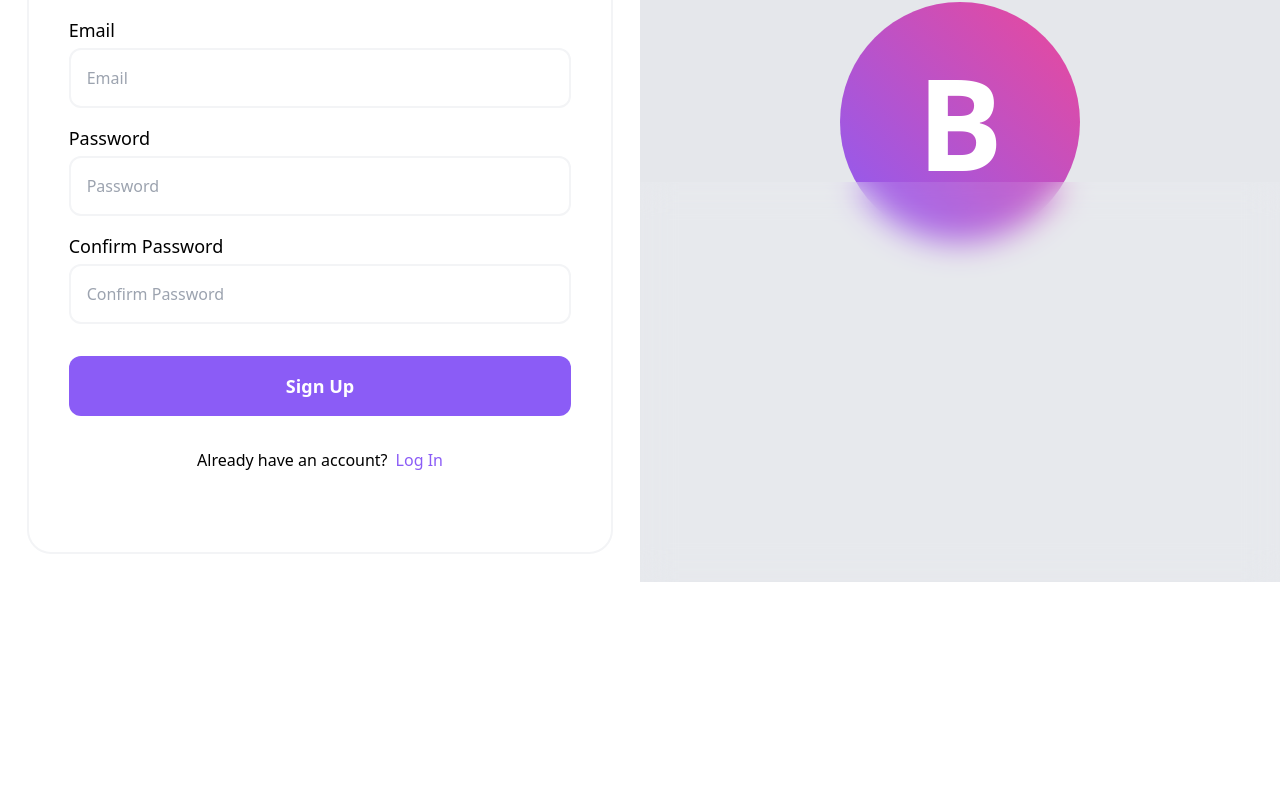
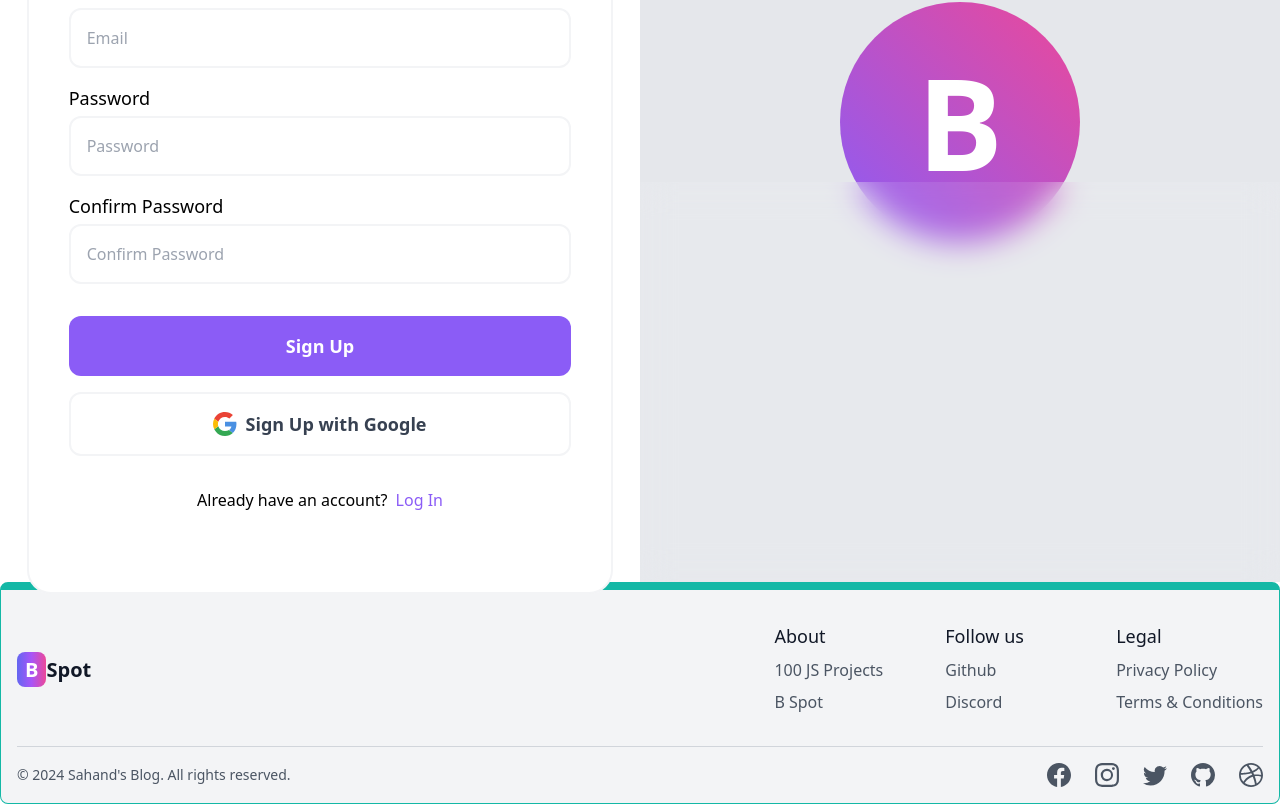
Before and after one commit to harsh4677/mern-blog, a React (Vite) app in the folder Client/: page /Sign-up in a window 1280 px wide. Shown: the part 330-1134 px from the top of the page. Before the commit the page ends 912 px from the top, so only its background shows below. Built offline with nearby package versions, Linux system fonts and the light colour scheme.

Commit message:
Created Footer Section

```diff
--- a/Client/src/App.jsx
+++ b/Client/src/App.jsx
@@ -7,6 +7,7 @@ import Dashboard from './pages/Dashboard'
 import Projects from './pages/Projects'
 import Home from './pages/Home'
 import Header from './components/Header'
+import Footer from './components/Footer'
 
 export default function App() {
   return (
@@ -20,8 +21,8 @@ export default function App() {
         <Route path='/dashboard' element={<Dashboard/>}/>
         <Route path='/projects' element={<Projects/>}/>
         <Route path='/home' element={<Home/>}/>
-
       </Routes>
+      <Footer/>
     </BrowserRouter>
   )
 }
--- /dev/null
+++ b/Client/src/components/Footer.jsx
@@ -0,0 +1,120 @@
+import { Link } from 'react-router-dom';
+import { BsFacebook, BsInstagram, BsTwitter, BsGithub, BsDribbble } from 'react-icons/bs';
+
+export default function FooterCom() {
+  return (
+    <footer className='border  border-t-8 border-teal-500 bg-gray-100 dark:bg-gray-900 rounded-lg'>
+      <div className='w-full max-w-7xl mx-auto p-4'>
+        <div className='flex flex-col sm:flex-row justify-between items-center'>
+          <div className='mt-5'>
+            <Link
+              to='/'
+              className='self-center whitespace-nowrap text-lg sm:text-xl font-semibold text-gray-900 dark:text-white'
+            >
+              <span className='px-2 py-1 bg-gradient-to-r from-indigo-500 via-purple-500 to-pink-500 rounded-lg text-white'>
+                B
+              </span>
+              Spot
+            </Link>
+          </div>
+          <div className='grid grid-cols-2 gap-8 mt-4 sm:grid-cols-3 sm:gap-6'>
+            <div>
+              <h5 className='text-lg font-medium text-gray-900 dark:text-white'>About</h5>
+              <ul className='mt-2 space-y-2'>
+                <li>
+                  <a
+                    href='https://www.100jsprojects.com'
+                    target='_blank'
+                    rel='noopener noreferrer'
+                    className='text-gray-600 dark:text-gray-300 hover:underline'
+                  >
+                    100 JS Projects
+                  </a>
+                </li>
+                <li>
+                  <Link
+                    to='/about'
+                    className='text-gray-600 dark:text-gray-300 hover:underline'
+                  >
+                    B Spot
+                  </Link>
+                </li>
+              </ul>
+            </div>
+            <div>
+              <h5 className='text-lg font-medium text-gray-900 dark:text-white'>Follow us</h5>
+              <ul className='mt-2 space-y-2'>
+                <li>
+                  <a
+                    href='https://www.github.com/sahandghavidel'
+                    target='_blank'
+                    rel='noopener noreferrer'
+                    className='text-gray-600 dark:text-gray-300 hover:underline'
+                  >
+                    Github
+                  </a>
+                </li>
+                <li>
+                  <a
+                    href='#'
+                    className='text-gray-600 dark:text-gray-300 hover:underline'
+                  >
+                    Discord
+                  </a>
+                </li>
+              </ul>
+            </div>
+            <div>
+              <h5 className='text-lg font-medium text-gray-900 dark:text-white'>Legal</h5>
+              <ul className='mt-2 space-y-2'>
+                <li>
+                  <a
+                    href='#'
+                    className='text-gray-600 dark:text-gray-300 hover:underline'
+                  >
+                    Privacy Policy
+                  </a>
+                </li>
+                <li>
+                  <a
+                    href='#'
+                    className='text-gray-600 dark:text-gray-300 hover:underline'
+                  >
+                    Terms & Conditions
+                  </a>
+                </li>
+              </ul>
+            </div>
+          </div>
+        </div>
+        <div className='mt-8 border-t border-gray-300 dark:border-gray-700 pt-4'>
+          <div className='flex flex-col sm:flex-row justify-between items-center'>
+            <span className='text-gray-600 dark:text-gray-300 text-sm'>
+              &copy; {new Date().getFullYear()} Sahand's Blog. All rights reserved.
+            </span>
+            <div className='flex mt-4 sm:mt-0 space-x-6'>
+              <a href='#' className='text-gray-600 dark:text-gray-300 hover:text-gray-900 dark:hover:text-white'>
+                <BsFacebook size={24} />
+              </a>
+              <a href='#' className='text-gray-600 dark:text-gray-300 hover:text-gray-900 dark:hover:text-white'>
+                <BsInstagram size={24} />
+              </a>
+              <a href='#' className='text-gray-600 dark:text-gray-300 hover:text-gray-900 dark:hover:text-white'>
+                <BsTwitter size={24} />
+              </a>
+              <a
+                href='https://github.com/sahandghavidel'
+                className='text-gray-600 dark:text-gray-300 hover:text-gray-900 dark:hover:text-white'
+              >
+                <BsGithub size={24} />
+              </a>
+              <a href='#' className='text-gray-600 dark:text-gray-300 hover:text-gray-900 dark:hover:text-white'>
+                <BsDribbble size={24} />
+              </a>
+            </div>
+          </div>
+        </div>
+      </div>
+    </footer>
+  );
+}
--- a/Client/src/pages/SignUp.jsx
+++ b/Client/src/pages/SignUp.jsx
@@ -8,6 +8,11 @@ function Signup({ setAuthState }) {
     const handleSignup = () => {
         // Add signup logic here if needed
         console.log('Signup clicked');
+    };
+
+    const handleGoogleSignup = () => {
+        // Add Google signup logic here if needed
+        console.log('Google Signup clicked');
     };
 
     return (
@@ -52,6 +57,17 @@ function Signup({ setAuthState }) {
                                 className='active:scale-[.98] active:duration-75 transition-all hover:scale-[1.01] ease-in-out transform py-4 bg-violet-500 rounded-xl text-white font-bold text-lg'>
                                 Sign Up
                             </button>
+                            <button
+                                onClick={handleGoogleSignup}
+                                className='flex items-center justify-center gap-2 active:scale-[.98] active:duration-75 transition-all hover:scale-[1.01] ease-in-out transform py-4 rounded-xl text-gray-700 font-semibold text-lg border-2 border-gray-100'>
+                                <svg width="24" height="24" viewBox="0 0 24 24" fill="none" xmlns="http://www.w3.org/2000/svg">
+                                    <path d="M5.26644 9.76453C6.19903 6.93863 8.85469 4.90909 12.0002 4.90909C13.6912 4.90909 15.2184 5.50909 16.4184 6.49091L19.9093 3C17.7821 1.14545 15.0548 0 12.0002 0C7.27031 0 3.19799 2.6983 1.24023 6.65002L5.26644 9.76453Z" fill="#EA4335"/>
+                                    <path d="M16.0406 18.0142C14.9508 18.718 13.5659 19.0926 11.9998 19.0926C8.86633 19.0926 6.21896 17.0785 5.27682 14.2695L1.2373 17.3366C3.19263 21.2953 7.26484 24.0017 11.9998 24.0017C14.9327 24.0017 17.7352 22.959 19.834 21.0012L16.0406 18.0142Z" fill="#34A853"/>
+                                    <path d="M19.8342 20.9978C22.0292 18.9503 23.4545 15.9019 23.4545 11.9982C23.4545 11.2891 23.3455 10.5255 23.1818 9.81641H12V14.4528H18.4364C18.1188 16.0119 17.2663 17.2194 16.0407 18.0108L19.8342 20.9978Z" fill="#4A90E2"/>
+                                    <path d="M5.27698 14.2663C5.03833 13.5547 4.90909 12.7922 4.90909 11.9984C4.90909 11.2167 5.03444 10.4652 5.2662 9.76294L1.23999 6.64844C0.436587 8.25884 0 10.0738 0 11.9984C0 13.918 0.444781 15.7286 1.23746 17.3334L5.27698 14.2663Z" fill="#FBBC05"/>
+                                </svg>
+                                Sign Up with Google
+                            </button>
                         </div>
                         <div className='mt-8 flex justify-center items-center'>
                             <p className='font-medium text-base'>Already have an account?</p>
```
Also changed, not shown: Client/src/components/Header.jsx (+0 -46 lines).
